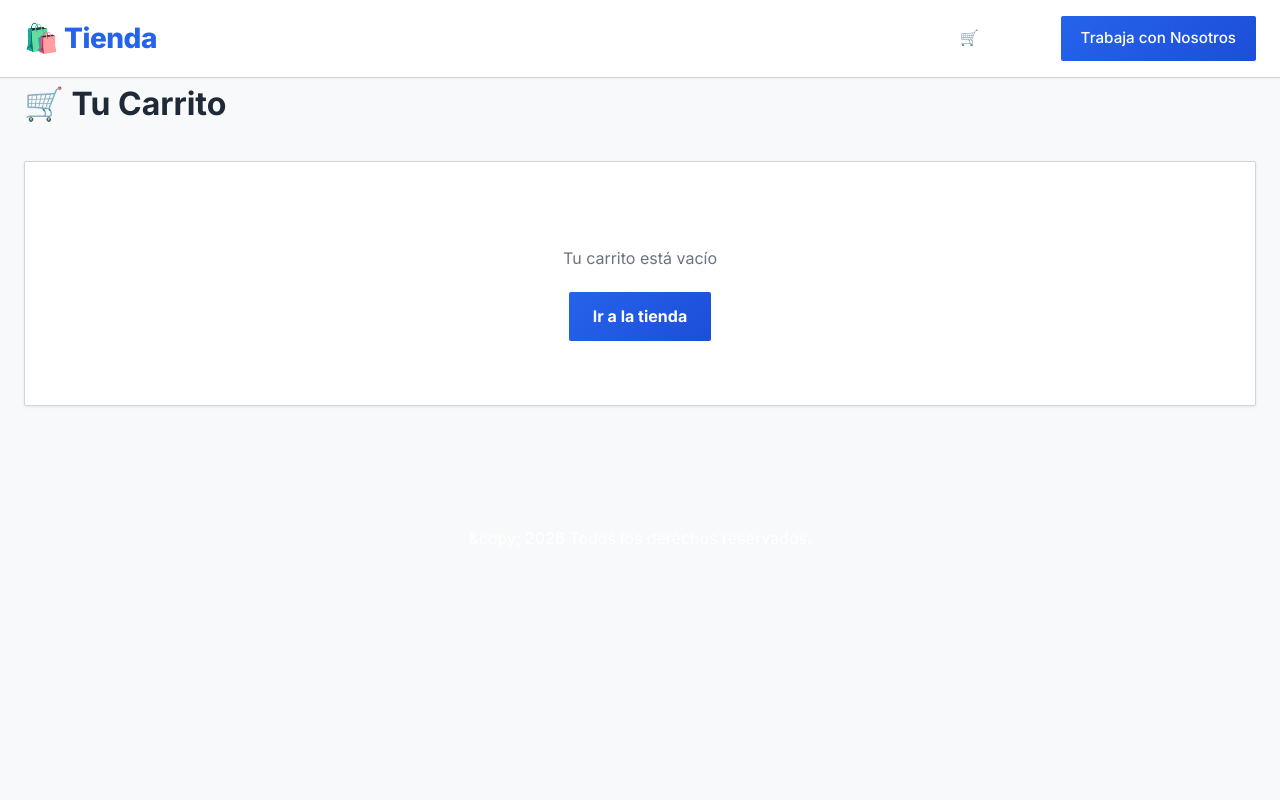
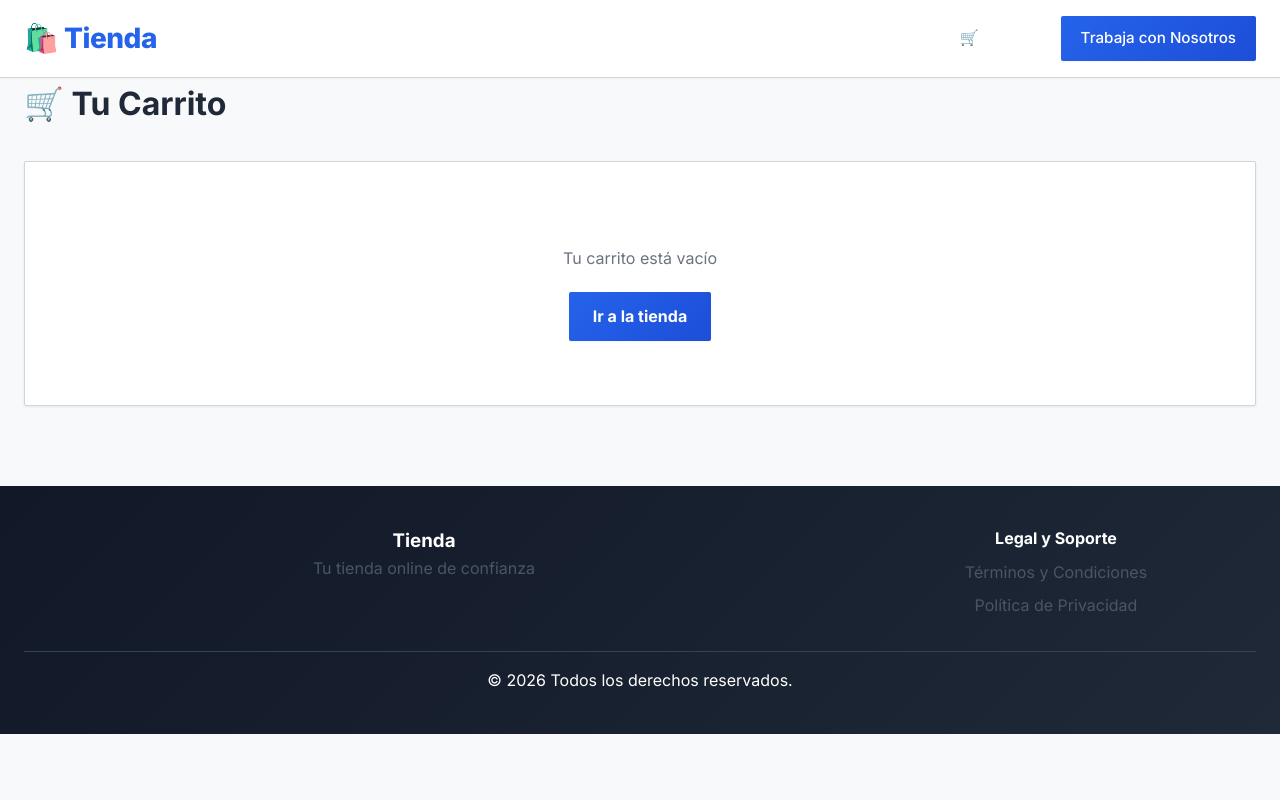
Before and after one commit to gglveliz-byte/Shop--Fusion, a Flask app: page /carrito in a window 1280 px wide. Run offline with Flask 3, Linux system fonts and the light colour scheme; parts of the project's set-up code (start-up, migrations or seed data) failed here and were passed over; some libraries are stand-ins or nearby versions.

Commit message:
Tarjeta 2 Rediseño de frontend

```diff
--- a/static/css/style.css
+++ b/static/css/style.css
@@ -9,7 +9,7 @@
     padding: 0;
     box-sizing: border-box;
 }
-
+alert
 /* [E15] Accesibilidad por teclado: Indicadores visuales de foco claros */
 *:focus-visible {
     outline: 3px solid var(--primary-color);
@@ -35,6 +35,9 @@
     --bg-page: #f8f9fa;
     --bg-surface: #ffffff;
     --border-color: #d1d5db;
+    --dark-color: #1f2937;
+    --dark-bg: #111827;
+    --light-color: #f9fafb;
 
     /* Sombras sutiles y realistas */
     --shadow-sm: 0 1px 2px rgba(0, 0, 0, 0.04);
@@ -281,6 +284,17 @@ body {
     border-left-color: var(--info-color);
 }
 
+.alert-close {
+    float: right;
+    border: none;
+    background: transparent;
+    color: inherit;
+    cursor: pointer;
+    font-size: 1.2rem;
+    font-weight: 700;
+    line-height: 1;
+}
+
 /* === PRODUCTOS GRID === */
 .section-title {
     text-align: center;
@@ -1463,6 +1477,52 @@ body {
     margin-bottom: 1.5rem;
 }
 
+/*FASE 1 TARJETA DE REDISEÑO 2*/
+
+.logo-img {
+    height: 40px;
+    width: auto;
+}
+
+/*FASE 2 TARJETA DE REDISEÑO 2*/
+
+.menu-toggle {
+    display: none;
+    border: none;
+    background: transparent;
+    cursor: pointer;
+}
+
+
+/* FASE 3 TARJETA REDISEÑO 2*/
+.footer-grid {
+    display: grid;
+    grid-template-columns: 2fr 1fr;
+    gap: 2rem;
+    margin-bottom: 2rem;
+}
+
+.footer-brand p {
+    color: var(--text-secondary);
+}
+
+.footer-links {
+    display: flex;
+    flex-direction: column;
+    gap: .5rem;
+}
+
+.footer-links a {
+    color: var(--text-secondary);
+    text-decoration: none;
+}
+
+.footer-bottom {
+    margin-top: 1.5rem;
+    padding-top: 1rem;
+    border-top: 1px solid #374151;
+}
+
 /* === RESPONSIVE === */
 @media (max-width: 768px) {
     .navbar .container {
@@ -1571,3 +1631,15 @@ body {
         padding: 2rem;
     }
 }
+
+
+@media (max-width:768px){
+
+    .menu-toggle{
+        display:block;
+    }
+
+    .nav-links{
+        display:none;
+    }
+}
--- a/templates/base.html
+++ b/templates/base.html
@@ -41,16 +41,32 @@
 
 <body>
     {% block body %}
+    <!-- FASE 1: Navbar con header -->
+    <header>
         <nav class="navbar">
             <div class="container">
                 <a href="{{ url_for('tienda.index') }}" class="logo">
                     {% if config_web and config_web.logo_path %}
                     <img src="{{ url_for('static', filename='uploads/' + config_web.logo_path) }}"
-                    alt="{{ config_web.nombre_tienda }}" style="height: 40px;">
+                        alt="{{ config_web.nombre_tienda }}" class="logo-img">
                     {% else %}
                     🛍️ {{ config_web.nombre_tienda if config_web else 'Tienda' }}
                     {% endif %}
                 </a>
+
+                <!-- FASE 2: Botón para móviles -->
+                <button class="menu-toggle" aria-label="Abrir menú">
+                    <svg width="24"
+                        height="24"
+                        viewBox="0 0 24 24"
+                        fill="none"
+                        stroke="currentColor"
+                        stroke-width="2">
+                        <line x1="3" y1="6" x2="21" y2="6"></line>
+                        <line x1="3" y1="12" x2="21" y2="12"></line>
+                        <line x1="3" y1="18" x2="21" y2="18"></line>
+                    </svg>
+                </button>
 
                 <div class="nav-links">
                     {% if current_user.is_authenticated %}
@@ -71,16 +87,17 @@
                     <a href="{{ url_for('afiliado.pedidos') }}">Pedidos</a>
                     <a href="{{ url_for('afiliado.comisiones') }}">Mis Comisiones</a>
                     <a href="{{ url_for('afiliado.mi_cuenta') }}">Mi Cuenta</a>
-                <a href="{{ url_for('auth.logout') }}" class="btn-logout">Cerrar Sesión</a>
+                    <a href="{{ url_for('auth.logout') }}" class="btn btn-logout">Cerrar Sesión</a>
                     {% endif %}
                     {% else %}
                     <a href="{{ url_for('tienda.index') }}">Inicio</a>
                     <a href="{{ url_for('tienda.carrito') }}">🛒 Carrito</a>
-                <a href="{{ url_for('tienda.unete') }}" class="btn-primary">Trabaja con Nosotros</a>
+                    <a href="{{ url_for('tienda.unete') }}" class="btn btn-primary">Trabaja con Nosotros</a>
                     {% endif %}
                 </div>
             </div>
         </nav>
+    </header>
 
     {% with messages = get_flashed_messages(with_categories=true) %}
     {% if messages %}
@@ -99,9 +116,28 @@
         {% block content %}{% endblock %}
     </main>
 
+    <!-- FASE 3: Footer mejorado -->
     <footer class="footer">
         <div class="container">
-            <p>{{ config_web.mensaje_footer if config_web else '&copy; 2026 Todos los derechos reservados.' }}</p>
+            <div class="footer-grid">
+                <div class="footer-brand">
+                    <h3>
+                        {{ config_web.nombre_tienda if config_web else 'Tienda' }}
+                    </h3>
+                    <p>
+                        {{ config_web.mensaje_footer if config_web else 'Tu tienda online de confianza' }}
+                    </p>
+                </div>
+                <div class="footer-links">
+                    <h4>Legal y Soporte</h4>
+
+                    <a href="#">Términos y Condiciones</a>
+                    <a href="#">Política de Privacidad</a>
+                </div>
+            </div>
+            <div class="footer-bottom">
+                <p>&copy; 2026 Todos los derechos reservados.</p>
+            </div>
         </div>
     </footer>
     {% endblock %}
```
Lines whose indentation alone changed are shown as unchanged.
